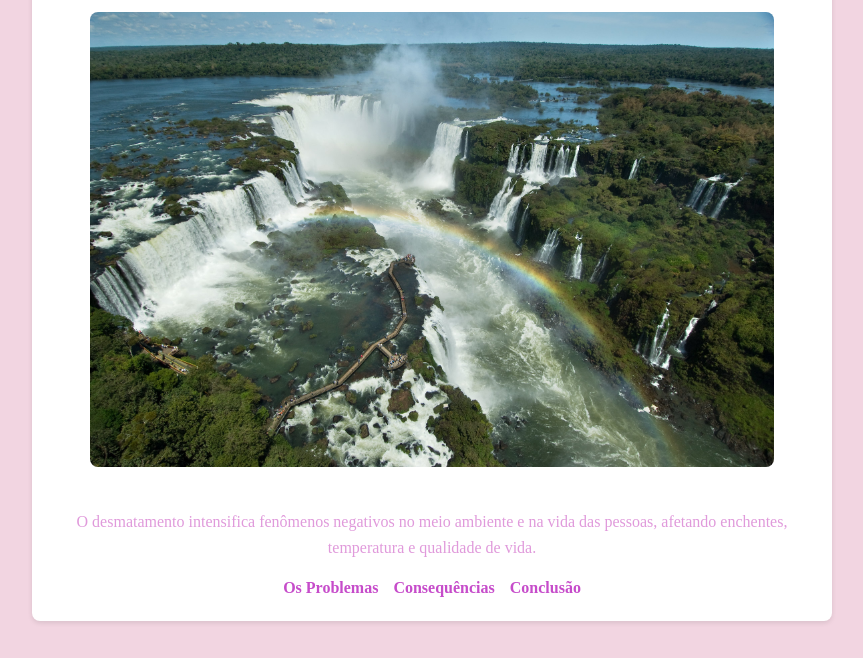
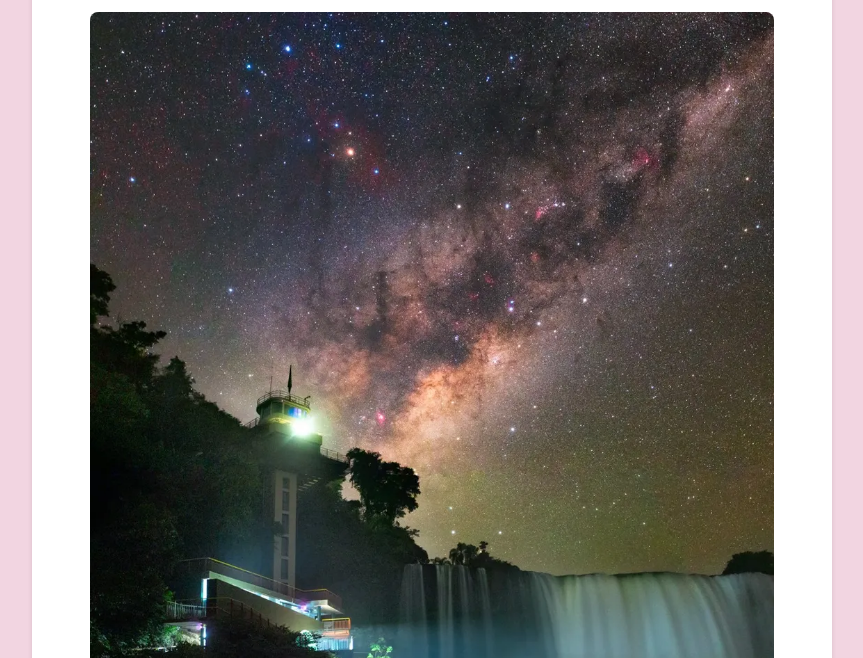
Before and after one commit to castroellen/agrinho2025, a plain HTML site: page index.html in a window 1280 px wide. Shown: the part 94-752 px from the top of the page, without its empty margins (208-1071 px from the left). Drawn offline with Linux system fonts and the light colour scheme; a web font is replaced by a local one.

Commit message:
imagem nova

```diff
--- a/index.html
+++ b/index.html
@@ -9,7 +9,7 @@
  <body>
  <header>
  <h1>Impacto do Desmatamento</h1>
- <img src="cataratas-do-iguacu-em-foz-com-arco-iris-1.jpg" alt="Foto das Cataratas do Iguaçu, retirada da internet, um lugar com muitas árvores e mata nativa preservada.">
+ <img src="estrelas-cataratas-victor-lima-4-.webp" alt="Foto das Cataratas do Iguaçu, retirada da internet, um lugar com muitas árvores e mata nativa preservada.">
  <p>O desmatamento intensifica fenômenos negativos no meio ambiente e na vida das pessoas, afetando enchentes, temperatura e qualidade de vida.</p>
  <nav>
  <ul>
```
